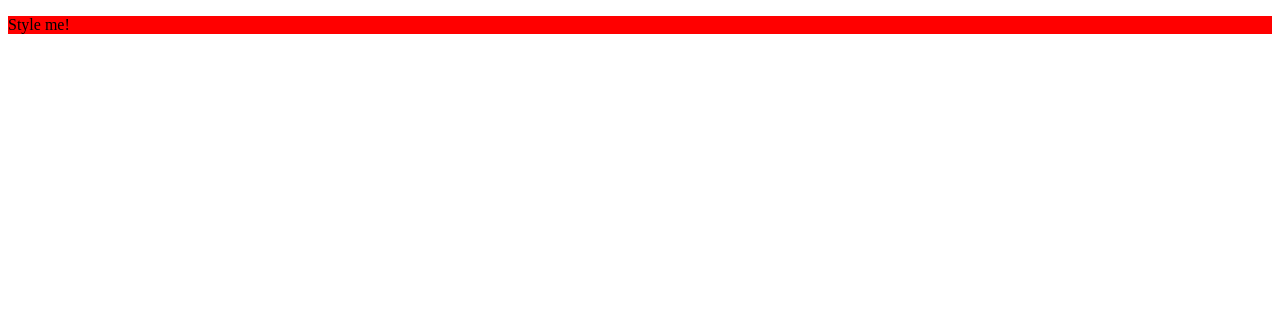
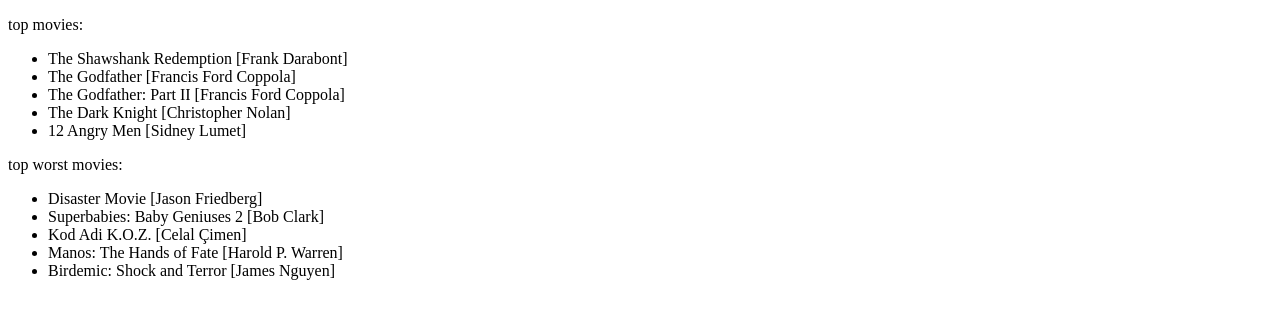
Before and after one commit to lukaszsiembida/angular, an Angular app: page / in a window 1280 px wide. Shown: the top 318 px of the page. Built offline with nearby package versions, Linux system fonts and the light colour scheme.

Commit message:
zadanie 10

```diff
--- a/src/app/app.component.html
+++ b/src/app/app.component.html
@@ -28,4 +28,18 @@
 <!--  <button type="button" (click)="changeStyle()">Change style</button>-->
 <!--</div>-->
 
-<p appMyDirective>Style me!</p>
+<!--<p appMyDirective>Style me!</p>-->
+
+<p>top movies:</p>
+<ul>
+  <li *ngFor="let movie of topMovies">
+    {{movie.title}} [{{movie.director}}]
+  </li>
+</ul>
+
+<p>top worst movies:</p>
+  <ul>
+  <li *ngFor="let movie of bottomMovies">
+    {{movie.title}} [{{movie.director}}]
+  </li>
+</ul>
--- a/src/app/app.component.ts
+++ b/src/app/app.component.ts
@@ -1,19 +1,37 @@
 import {Component, OnInit} from '@angular/core';
+import {MyDirectiveDirective} from './my-directive.directive';
+import {MoviesServiceService} from './movies-service.service';
 
 @Component({
   selector: 'app-root',
   templateUrl: './app.component.html',
-  styleUrls: ['./app.component.css']
+  styleUrls: ['./app.component.css'],
+  providers: [MoviesServiceService]
 })
 export class AppComponent implements OnInit {
-  isDark = false;
+  private service: MoviesServiceService;
+  topMovies: any;
+  bottomMovies: any;
+
+  constructor(myService: MoviesServiceService) {
+    this.service = myService;
+  }
 
   ngOnInit(): void {
+    this.topMovies = this.service.getTopMovies();
+    this.bottomMovies = this.service.getBottomMovies();
   }
 
-  changeStyle(): void {
-    this.isDark = !this.isDark;
-  }
+
+  // Zadanie 7
+  // isDark = false;
+  //
+  // ngOnInit(): void {
+  // }
+  //
+  // changeStyle(): void {
+  //   this.isDark = !this.isDark;
+  // }
 
   // zadanie 6
   // borderStyle = '1px solid black';
--- /dev/null
+++ b/src/app/movies-service.service.ts
@@ -0,0 +1,26 @@
+import { Injectable } from '@angular/core';
+
+@Injectable({
+  providedIn: 'root'
+})
+export class MoviesServiceService {
+  private topMovies = [{title: 'The Shawshank Redemption', director: 'Frank Darabont'},
+{title: 'The Godfather', director: 'Francis Ford Coppola'},
+{title: 'The Godfather: Part II', director: 'Francis Ford Coppola'},
+{title: 'The Dark Knight', director: 'Christopher Nolan'},
+{title: '12 Angry Men', director: 'Sidney Lumet'}
+];
+  private bottomMovies = [{title: 'Disaster Movie', director: 'Jason Friedberg'},
+    {title: 'Superbabies: Baby Geniuses 2', director: 'Bob Clark'},
+    {title: 'Kod Adi K.O.Z.', director: 'Celal Çimen'},
+    {title: 'Manos: The Hands of Fate', director: 'Harold P. Warren'},
+    {title: 'Birdemic: Shock and Terror', director: 'James Nguyen'}
+  ];
+  constructor() { }
+  public getTopMovies(): any {
+    return this.topMovies;
+  }
+  public getBottomMovies(): any {
+    return this.bottomMovies;
+  }
+}
```
